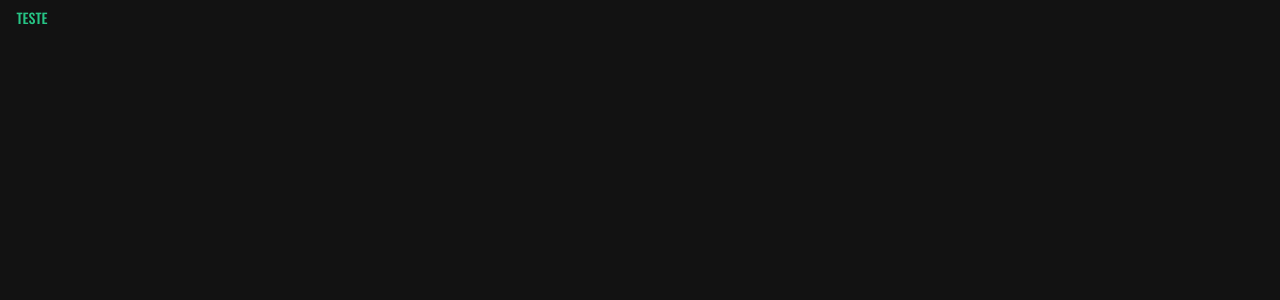
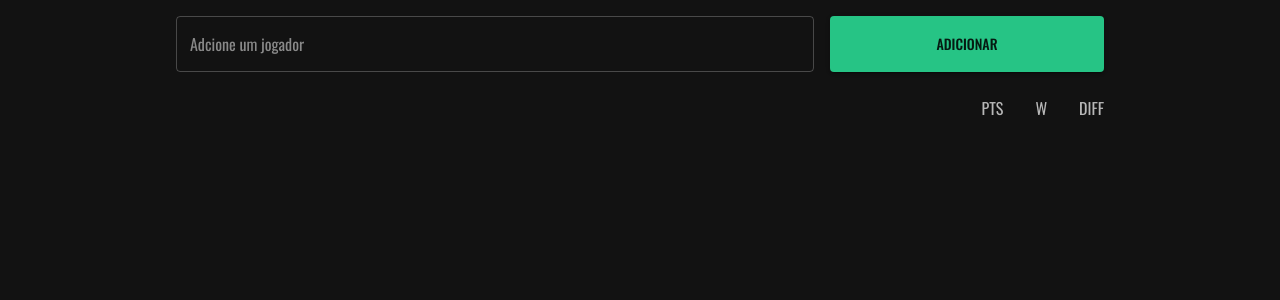
Before and after one commit to casalecchi/snooker-standings, a React (Vite) app: page / in a window 1280 px wide. Shown: the top 300 px of the page. Built offline with nearby package versions, Linux system fonts and the light colour scheme.

Commit message:
create front for table

```diff
--- a/package.json
+++ b/package.json
@@ -14,7 +14,8 @@
     "@emotion/styled": "^11.14.0",
     "@mui/material": "^6.3.0",
     "react": "^18.3.1",
-    "react-dom": "^18.3.1"
+    "react-dom": "^18.3.1",
+    "sass": "^1.83.0"
   },
   "devDependencies": {
     "@eslint/js": "^9.17.0",
--- a/src/App.tsx
+++ b/src/App.tsx
@@ -2,12 +2,15 @@ import { ThemeProvider } from '@emotion/react'
 import { CssBaseline } from '@mui/material'
 import { Home } from './components/Home'
 import { darkTheme } from './configurations/theme'
+import { DeviceProvider } from './context/DeviceContext'
 
 function App() {
     return (
         <ThemeProvider theme={darkTheme}>
             <CssBaseline enableColorScheme>
-                <Home />
+                <DeviceProvider>
+                    <Home />
+                </DeviceProvider>
             </CssBaseline>
         </ThemeProvider>
     )
--- a/src/components/Home.tsx
+++ b/src/components/Home.tsx
@@ -1,6 +1,82 @@
-import { Button } from '@mui/material'
-import { FC } from 'react'
+import { Button, List, ListItem, ListSubheader, Stack, TextField, Typography } from '@mui/material'
+import { FC, useState } from 'react'
+import { Player } from '../models/player'
 
 export const Home: FC = () => {
-    return <Button>Teste</Button>
+    const [playerName, setPlayerName] = useState('')
+    const [players, setPlayers] = useState<Player[]>([])
+
+    return (
+        <Stack alignItems={'center'}>
+            <Stack direction={'row'} p={2} spacing={2} width={'100%'} maxWidth={'60rem'}>
+                <TextField
+                    onChange={(event) => setPlayerName(event.target.value)}
+                    placeholder={'Adcione um jogador'}
+                    sx={{ width: '70%' }}
+                />
+                <Button
+                    onClick={() =>
+                        setPlayers((prev) => [
+                            ...prev,
+                            {
+                                id: crypto.randomUUID(),
+                                name: playerName,
+                                points: 0,
+                                wins: 0,
+                                scoreDiff: 0,
+                            },
+                        ])
+                    }
+                    variant={'contained'}
+                    sx={{ width: '30%' }}
+                >
+                    {'Adicionar'.toUpperCase()}
+                </Button>
+            </Stack>
+            <List
+                sx={{
+                    maxWidth: '60rem',
+                    width: '100%',
+                    overflowY: 'auto',
+                    height: '60vh',
+                }}
+            >
+                <ListSubheader>
+                    <Stack
+                        direction={'row'}
+                        spacing={4}
+                        alignItems={'center'}
+                        justifyContent={'end'}
+                    >
+                        <Typography>PTS</Typography>
+                        <Typography>W</Typography>
+                        <Typography>DIFF</Typography>
+                    </Stack>
+                </ListSubheader>
+                {players
+                    .sort((a, b) => (a.points > b.points ? 1 : -1))
+                    .map((player, index) => (
+                        <ListItem key={player.id} divider>
+                            <Stack
+                                direction={'row'}
+                                alignItems={'center'}
+                                justifyContent={'space-between'}
+                                p={2}
+                                width={'100%'}
+                            >
+                                <Stack direction={'row'} spacing={2}>
+                                    <Typography fontSize={'1.5rem'}>{`${index + 1}°`}</Typography>
+                                    <Typography fontSize={'1.5rem'}>{player.name}</Typography>
+                                </Stack>
+                                <Stack direction={'row'} spacing={4}>
+                                    <Typography fontSize={'1.2rem'}>{player.points}</Typography>
+                                    <Typography fontSize={'1.2rem'}>{player.wins}</Typography>
+                                    <Typography fontSize={'1.2rem'}>{player.scoreDiff}</Typography>
+                                </Stack>
+                            </Stack>
+                        </ListItem>
+                    ))}
+            </List>
+        </Stack>
+    )
 }
--- /dev/null
+++ b/src/context/DeviceContext.tsx
@@ -0,0 +1,22 @@
+import { useMediaQuery } from '@mui/material'
+import { createContext, ReactNode, useContext, useMemo } from 'react'
+
+interface DeviceContextType {
+    mobile: boolean
+    bigScreen: boolean
+}
+
+const DeviceContext = createContext<DeviceContextType>({ mobile: false, bigScreen: false })
+
+const DeviceProvider = ({ children }: { children: ReactNode }) => {
+    const mobile = useMediaQuery('(max-width: 1025px)', { noSsr: true })
+    const bigScreen = useMediaQuery('(min-width: 2000px)', { noSsr: true })
+
+    const value = useMemo(() => ({ mobile, bigScreen }), [mobile, bigScreen])
+
+    return <DeviceContext.Provider value={value}>{children}</DeviceContext.Provider>
+}
+
+export { DeviceContext, DeviceProvider }
+
+export const useDeviceContext = () => useContext(DeviceContext)
--- a/src/main.tsx
+++ b/src/main.tsx
@@ -1,6 +1,7 @@
 import { StrictMode } from 'react'
 import { createRoot } from 'react-dom/client'
 import App from './App.tsx'
+import './styles/globals.scss'
 
 createRoot(document.getElementById('root')!).render(
     <StrictMode>
--- /dev/null
+++ b/src/models/player.ts
@@ -0,0 +1,7 @@
+export interface Player {
+    id: string
+    name: string
+    points: number
+    wins: number
+    scoreDiff: number
+}
--- /dev/null
+++ b/src/styles/globals.scss
@@ -0,0 +1,19 @@
+@use './colors.module.scss' as colors;
+
+::-webkit-scrollbar {
+    width: 10px;
+}
+
+::-webkit-scrollbar-thumb {
+    background: rgba(91, 91, 91, 0.5);
+    border-radius: 10px;
+}
+
+::-webkit-scrollbar-thumb:hover {
+    background: #555;
+}
+
+.imgCropper {
+    overflow: hidden;
+    border-radius: 50%;
+}
```
Also changed, not shown: src/styles/colors.module.scss (added), 1 other file (tests, documents, lock files or other folders).
